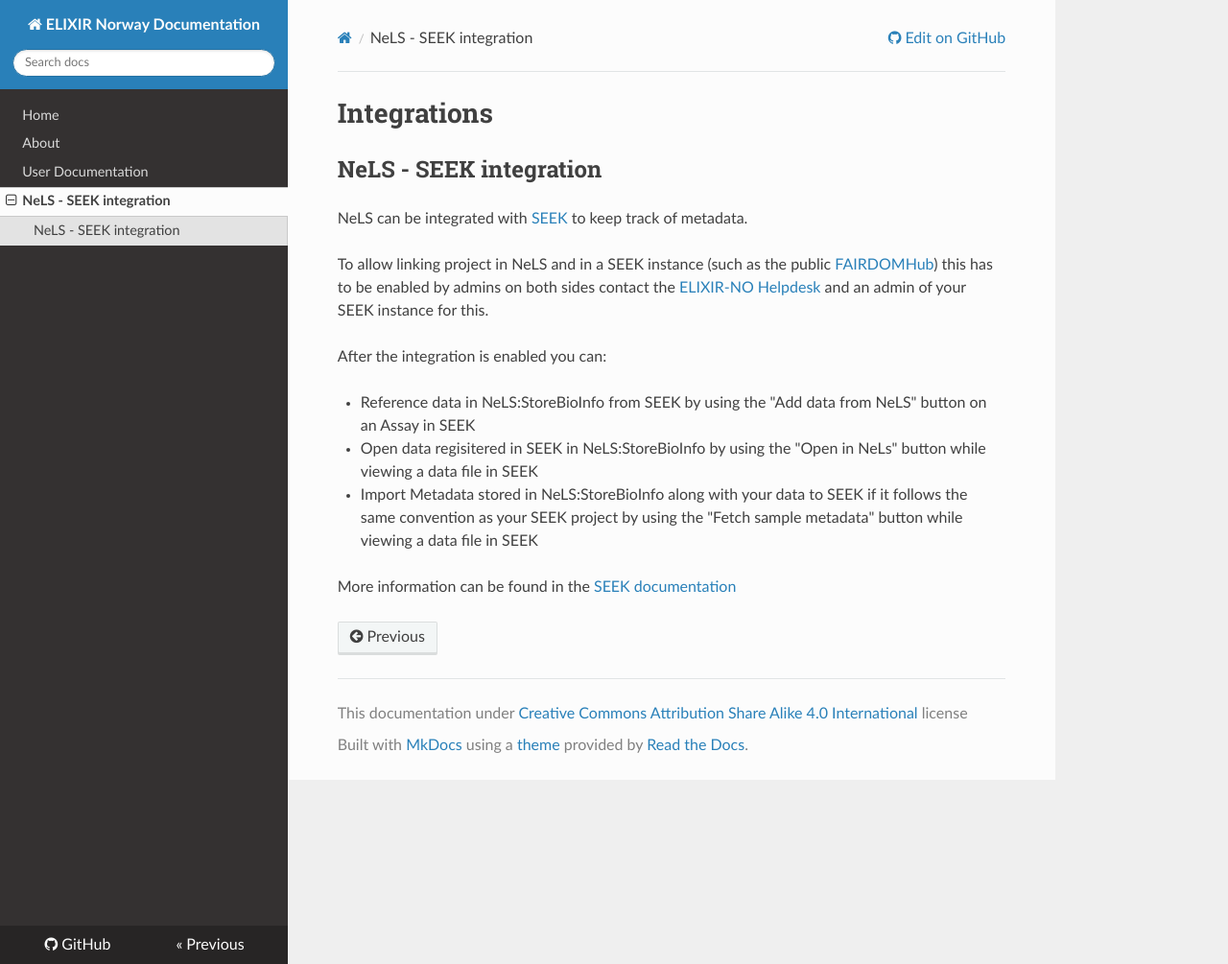
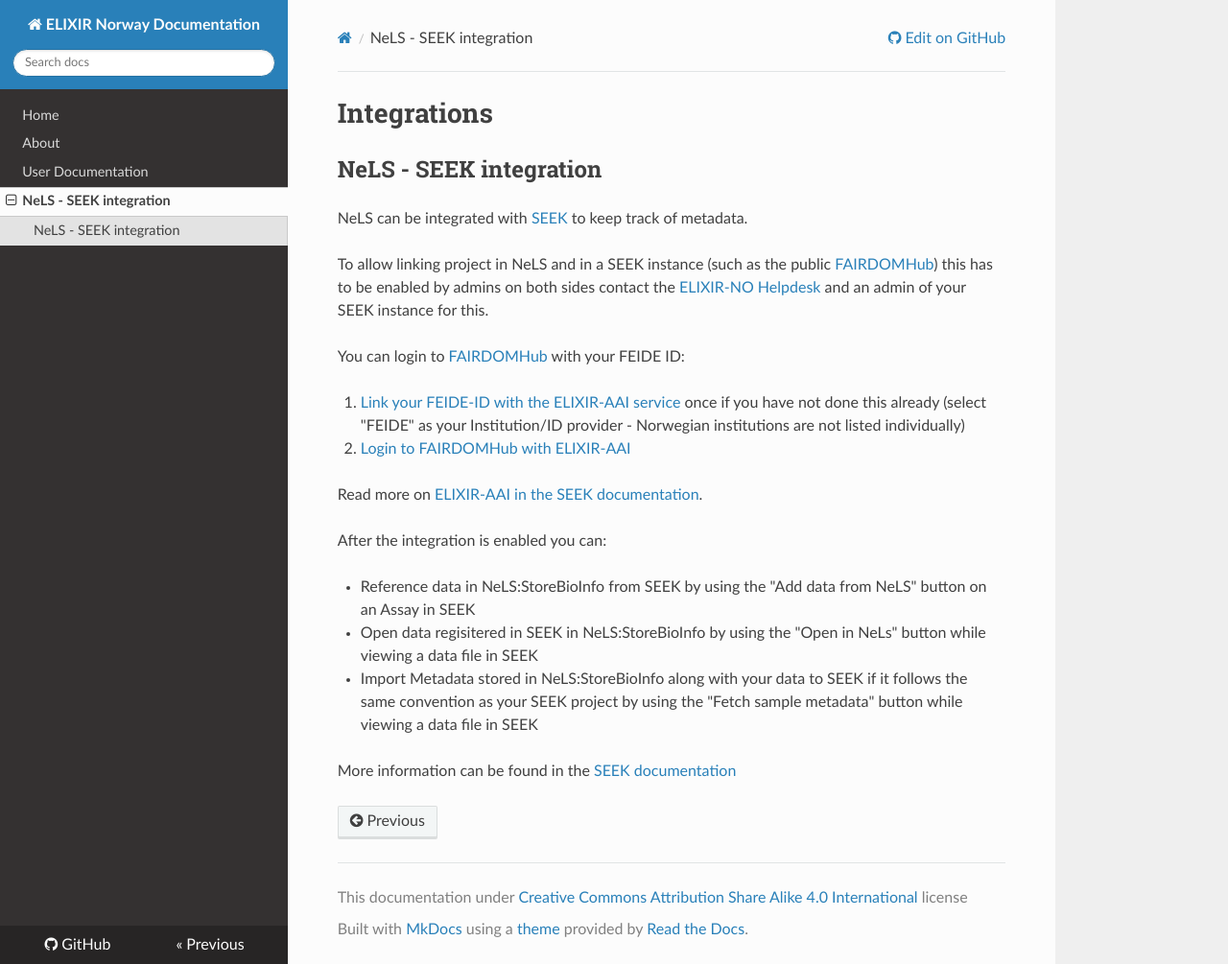
Before and after one commit to elixir-no-nels/nels-docs, an MkDocs documentation site: the page built from docs/integrations.md, in a window 1280 px wide and 1005 px high. Shown: the whole window at 96% size. Built offline with MkDocs 1.6.1, drawn with Linux system fonts in a browser that asks for light colours; nearby versions of some CDN libraries.

Commit message:
Update integrations.md

```diff
--- a/docs/integrations.md
+++ b/docs/integrations.md
@@ -4,6 +4,13 @@
 NeLS can be integrated with [SEEK](https://seek4science.org/) to keep track of metadata.
 
 To allow linking project in NeLS and in a SEEK instance (such as the public [FAIRDOMHub](https://fairdomhub.org/)) this has to be enabled by admins on both sides contact the <a href="mailto:contact@bioinfo.no?subject=NeLS-SEEK integration">ELIXIR-NO Helpdesk</a> and an admin of your SEEK instance for this.
+
+You can login to [FAIRDOMHub](https://fairdomhub.org/) with your FEIDE ID:
+
+1. [Link your FEIDE-ID with the ELIXIR-AAI service](https://elixir-europe.org/register) once if you have not done this already (select "FEIDE" as your Institution/ID provider - Norwegian institutions are not listed individually)
+2. [Login to FAIRDOMHub with ELIXIR-AAI](https://fairdomhub.org/login?return_to=%2F#elixir_aai_login)
+
+Read more on [ELIXIR-AAI in the SEEK documentation](https://docs.seek4science.org/help/user-guide/aai.html).
 
 After the integration is enabled you can:
 
```
